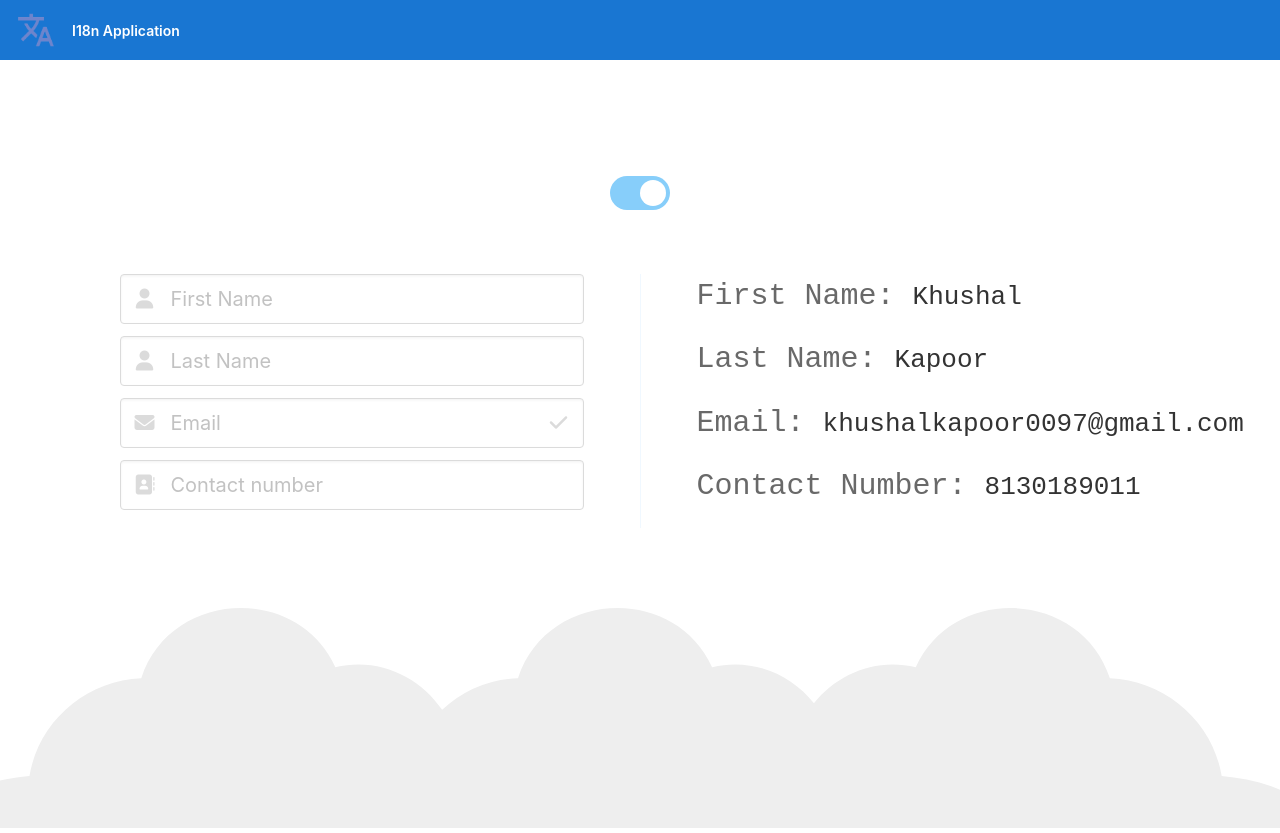
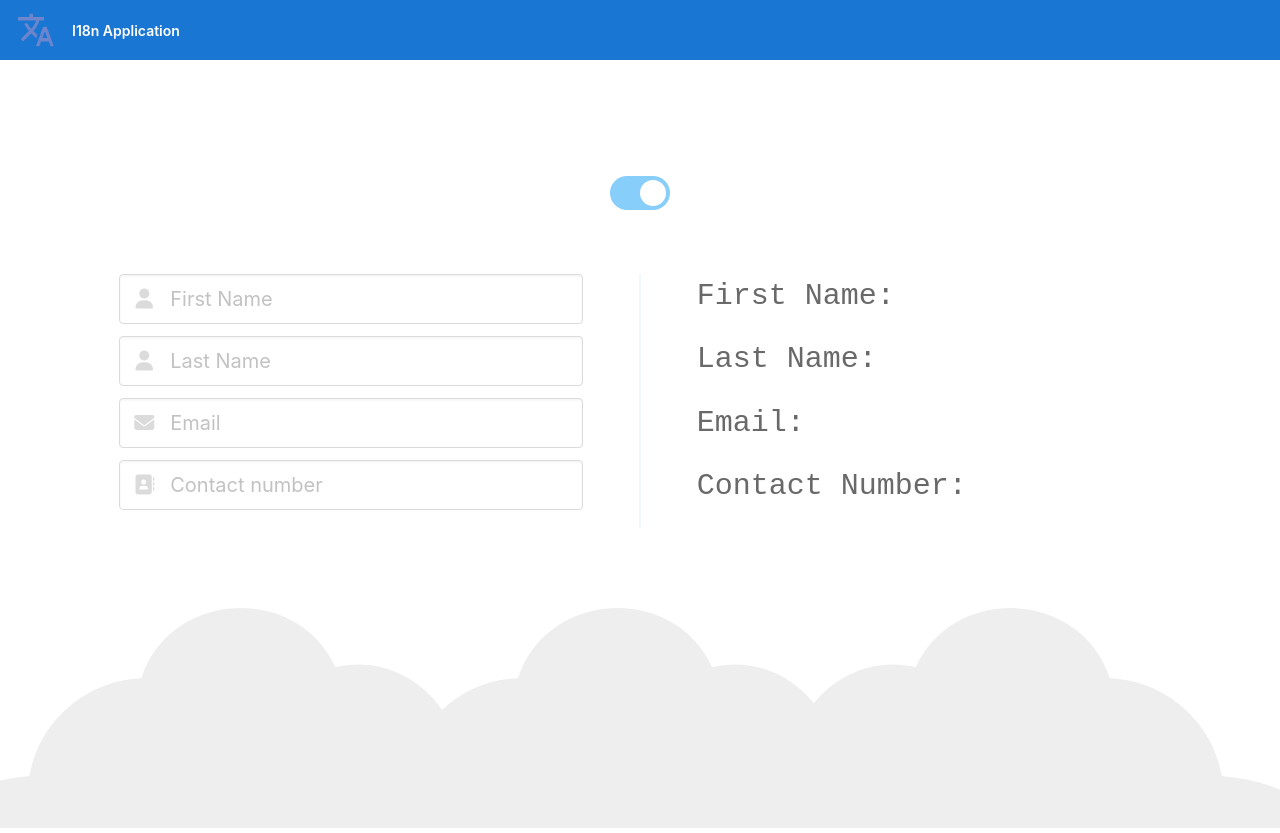
Before and after one commit to kapoorkhushal/I18n-App, an Angular app: page / in a window 1280 px wide. Built offline with nearby package versions, Linux system fonts and the light colour scheme.

Commit message:
minor fixes

```diff
--- a/src/app/business/business.module.ts
+++ b/src/app/business/business.module.ts
@@ -2,6 +2,7 @@ import { NgModule } from '@angular/core';
 import { FormComponent } from './form/form.component';
 import { ReactiveFormsModule } from '@angular/forms';
 import { DetailsComponent } from './details/details.component';
+import { CommonModule } from '@angular/common';
 
 @NgModule({
   declarations: [
@@ -13,7 +14,8 @@ import { DetailsComponent } from './details/details.component';
     DetailsComponent
   ],
   imports: [
-    ReactiveFormsModule
+    ReactiveFormsModule,
+    CommonModule
   ],
   providers: [],
   bootstrap: []
--- a/src/app/business/form/form.component.html
+++ b/src/app/business/form/form.component.html
@@ -2,36 +2,50 @@
   <form [formGroup]="form">
     <div class="field">
       <p class="control has-icons-left has-icons-right">
-        <input class="input is-medium" placeholder="First Name">
+        <input class="input is-medium" placeholder="First Name"
+          formControlName="firstName" (keyup)="updateFormDetails()">
         <span class="icon is-small is-left">
           <i class="fas fa-user"></i>
+        </span>
+        <span class="icon is-small is-right">
+          <i class="fas" [class.fa-check]="form.get('firstName')?.valid"></i>
         </span>
       </p>
     </div>
     <div class="field">
       <p class="control has-icons-left has-icons-right">
-        <input class="input is-medium" placeholder="Last Name">
+        <input class="input is-medium" placeholder="Last Name"
+          formControlName="lastName" (keyup)="updateFormDetails()">
         <span class="icon is-small is-left">
           <i class="fas fa-user"></i>
+        </span>
+        <span class="icon is-small is-right">
+          <i class="fas" [class.fa-check]="form.get('lastName')?.valid"></i>
         </span>
       </p>
     </div>
     <div class="field">
       <p class="control has-icons-left has-icons-right">
-        <input class="input is-medium" type="email" placeholder="Email">
+        <input class="input is-medium" type="email" placeholder="Email"
+          formControlName="email" (keyup)="updateFormDetails()">
         <span class="icon is-small is-left">
           <i class="fas fa-envelope"></i>
         </span>
         <span class="icon is-small is-right">
-          <i class="fas fa-check"></i>
+          <i class="fas" [class.fa-check]="form.get('email')?.valid"></i>
         </span>
       </p>
     </div>
     <div class="field">
-      <p class="control has-icons-left">
-        <input class="input is-medium" type="number" placeholder="Contact number">
+      <p class="control has-icons-left has-icons-right">
+        <input class="input is-medium" type="number" placeholder="Contact number"
+          formControlName="contactNumber" (keyup)="updateFormDetails()"
+          (keydown)="onInput($event)">
         <span class="icon is-small is-left">
-          <i class="fas fa-solid fa-address-book"></i>
+          <i class="fas fa-address-book"></i>
+        </span>
+        <span class="icon is-small is-right">
+          <i class="fas" [class.fa-check]="isContactNumberValid(form.get('contactNumber')?.value)"></i>
         </span>
       </p>
     </div>
--- a/src/app/business/form/form.component.ts
+++ b/src/app/business/form/form.component.ts
@@ -1,6 +1,7 @@
-import { Component, ElementRef, ViewChildren } from '@angular/core';
+import { Component, ElementRef, EventEmitter, HostListener, Output, ViewChildren } from '@angular/core';
 import { FormBuilder, FormControlName, FormGroup, Validators } from '@angular/forms';
 import { Observable, debounceTime, fromEvent, merge } from 'rxjs';
+import { User } from 'src/app/shared/models';
 
 @Component({
   selector: 'app-form',
@@ -11,7 +12,10 @@ export class FormComponent {
 
   @ViewChildren(FormControlName, { read: ElementRef }) formControls: ElementRef[] = [];
 
+  @Output() formChange = new EventEmitter<User>();
+
   public form!: FormGroup;
+
   public message: { [key: string]: string } = {};
 
   private validationMessages: {
@@ -63,8 +67,8 @@ export class FormComponent {
     this.form = this.builder.group({
       firstName: ['', Validators.required],
       lastName: ['', Validators.required],
-      email: ['',[ Validators.required, Validators.email]],
-      contactNumber: ['', Validators.required, Validators.maxLength(10), Validators.pattern('^[0-9]+$')],
+      email: ['',[Validators.required, Validators.email]],
+      contactNumber: ['', [Validators.required, Validators.minLength(10), Validators.maxLength(10)]]
     });
   }
 
@@ -95,4 +99,40 @@ export class FormComponent {
     }
     return messages;
   }
+
+  /**
+   * emits event when form details changed
+   */
+  public updateFormDetails() : void {
+    this.formChange.emit(new User(this.form.value));
+  }
+
+  /**
+   * checks whether input contact number is valid or not
+   * @param input
+   * @returns boolean
+   */
+  public isContactNumberValid(input : number) : boolean {
+    return input.toString().length == 10;
+  }
+
+  public onInput(event: any) {
+    const val = event.target as any;
+
+    if (isNaN(val.value) || val.value.toString().length >= 10 || !val.value.match("^[0-9]+$"))  {
+      val.value = val.oldValue === undefined ?
+       '' : val.oldValue;
+      return;
+    }
+    val.oldValue = val.value;
+
+  }
+
+  private replaceSelection(input: any, key: any) {
+    const inputValue = input.value;
+    const start = input.selectionStart;
+    const end = input.selectionEnd || input.selectionStart;
+    return inputValue.substring(0, start) + key + inputValue.substring(end + 1);
+  }
+
 }
--- a/src/app/main/home/home.component.html
+++ b/src/app/main/home/home.component.html
@@ -6,7 +6,7 @@
     <div class="mar-t3">
         <div class="flex-row">
             <div class="flex-col">
-                <app-form></app-form>
+                <app-form (formChange)="updateFormDetails($event)"></app-form>
             </div>
             <div class="flex-divide"></div>
             <div class="flex-col">
--- a/src/app/main/home/home.component.scss
+++ b/src/app/main/home/home.component.scss
@@ -78,7 +78,7 @@ input:checked+.slider:before {
 }
 
 .flex-divide {
-    width: 1px;
+    width: 1.5px;
     margin-left: 8px;
     margin-right: 8px;
     align-self: stretch;
--- a/src/app/main/home/home.component.ts
+++ b/src/app/main/home/home.component.ts
@@ -14,12 +14,15 @@ export class HomeComponent {
    * defines a new instance
    */
   constructor() {
-    this.user = {
-      firstName: "Khushal",
-      lastName: "Kapoor",
-      email: "khushalkapoor0097@gmail.com",
-      contactNumber: 8130189011
-    };
+    this.user = { };
+  }
+
+  /**
+   * update details when form values change
+   * @param userDetails
+   */
+  public updateFormDetails(userDetails : User) : void{
+    this.user = userDetails;
   }
 
 }
--- a/src/app/shared/models/user.model.ts
+++ b/src/app/shared/models/user.model.ts
@@ -1,9 +1,9 @@
 export class User {
 
-    firstName!: string;
-    lastName!: string;
-    email!: string;
-    contactNumber!: number;
+    firstName?: string;
+    lastName?: string;
+    email?: string;
+    contactNumber?: number;
 
     /**
      *
```
